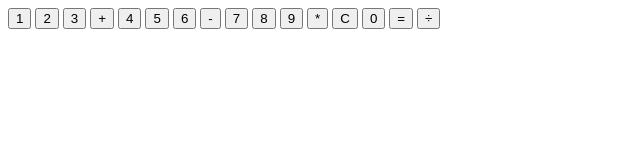
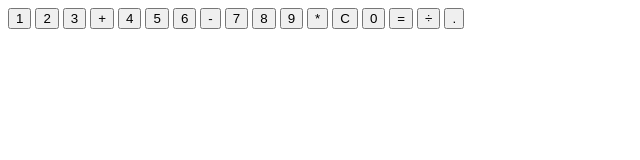
Before and after one commit to RSKonkle/odin-calculator, a plain HTML site: page index.html in a window 1280 px wide. Shown: the full height of the page, 0-640 px from the left. Drawn offline with Linux system fonts and the light colour scheme.

Commit message:
Add decimal button to html

```diff
--- a/index.html
+++ b/index.html
@@ -25,6 +25,7 @@
         <button class="number" data-value="0">0</button>
         <button class="equals">=</button>
         <button class="operator" data-operator="/">÷</button>
+        <button class="decimal" data-value=".">.</button>
     </div>
 </body>
 </html>
--- a/script.js
+++ b/script.js
@@ -1,6 +1,5 @@
 /*
     TODO LIST:
-    0. Add case where user can overwrite current operator if another is pressed (i.e. Oops! Meant to press minus, not plus!)
     1. Add decimal point functionality
     2. Round display to prevent container overflow
     3. EXTRA: add respective keyboard controls for calc
```
